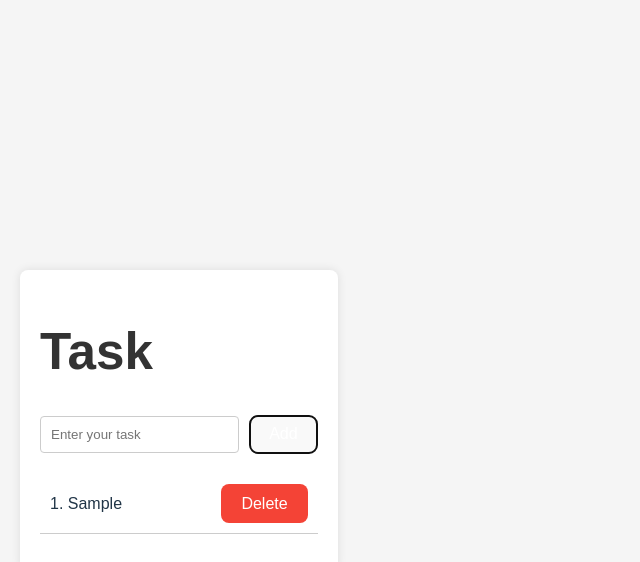
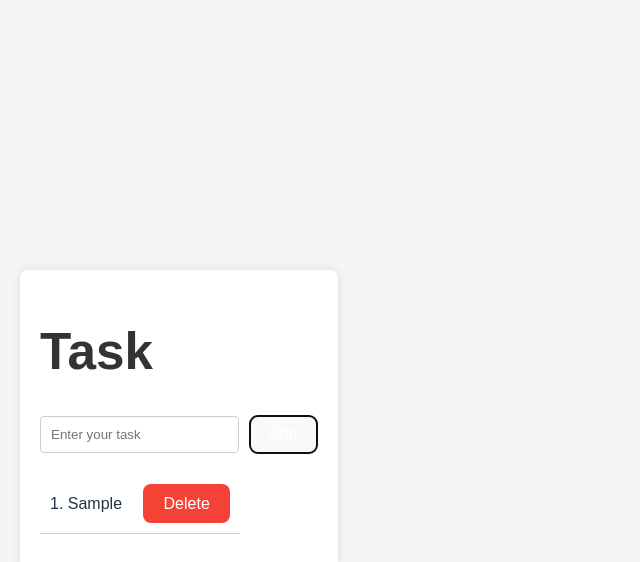
Before and after one commit to gdgalvis/to-do-list, a React (Vite) app: page / in a window 1280 px wide. Both pictures are taken after typing "Sample" into the empty fields and a click on the button "Add". Shown: the top 562 px of the page, without its empty margins (0-640 px from the left). Built offline with nearby package versions, Linux system fonts and the light colour scheme.

Commit message:
attempt to fix text extension

```diff
--- a/src/App.tsx
+++ b/src/App.tsx
@@ -49,10 +49,10 @@ const App: React.FC = () => {
         {taskList.length === 0 ? (
           <p className="no-tasks">No tasks yet.</p>
         ) : (
-          <ul className="task-list">
+          <ul className="task-list obscure-text "  >
             {taskList.map((task) => (
               <li key={task.id}>
-                <span>
+                <span >
                   {task.id}. {task.description}
                 </span>
                 <button onClick={() => deleteTask(task.id)}>Delete</button>
--- a/src/styles/style.css
+++ b/src/styles/style.css
@@ -78,3 +78,19 @@ body {
     color: #888;
     font-style: italic;
   }
+
+
+  .obscure-text {
+    width: 200px; /* Set the max width according to your layout */
+    white-space: nowrap;
+    overflow: hidden;
+    text-overflow: ellipsis;
+    cursor: pointer;
+    transition: all 0.3s ease;
+  }
+
+  .obscure-text:hover {
+    white-space: normal;
+    overflow: visible;
+    text-overflow: clip;
+  }
```
